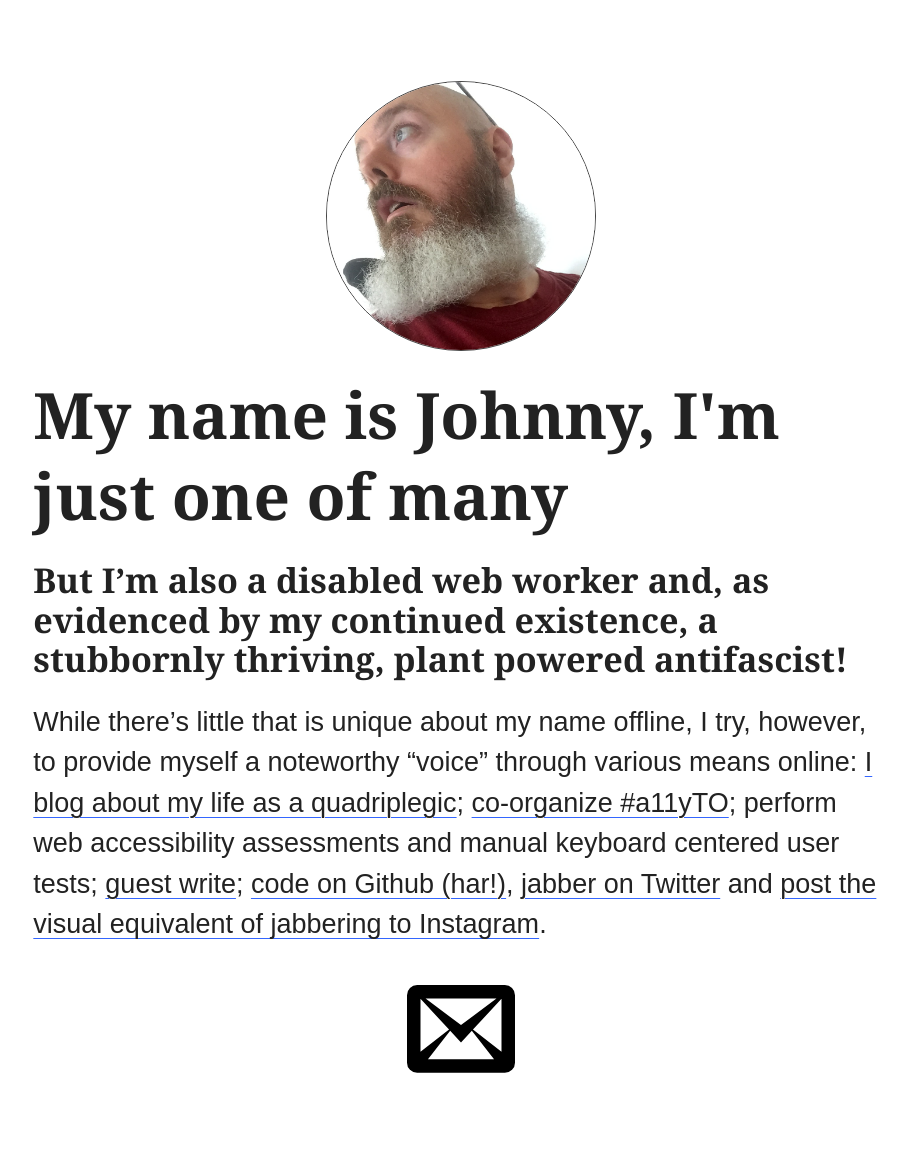
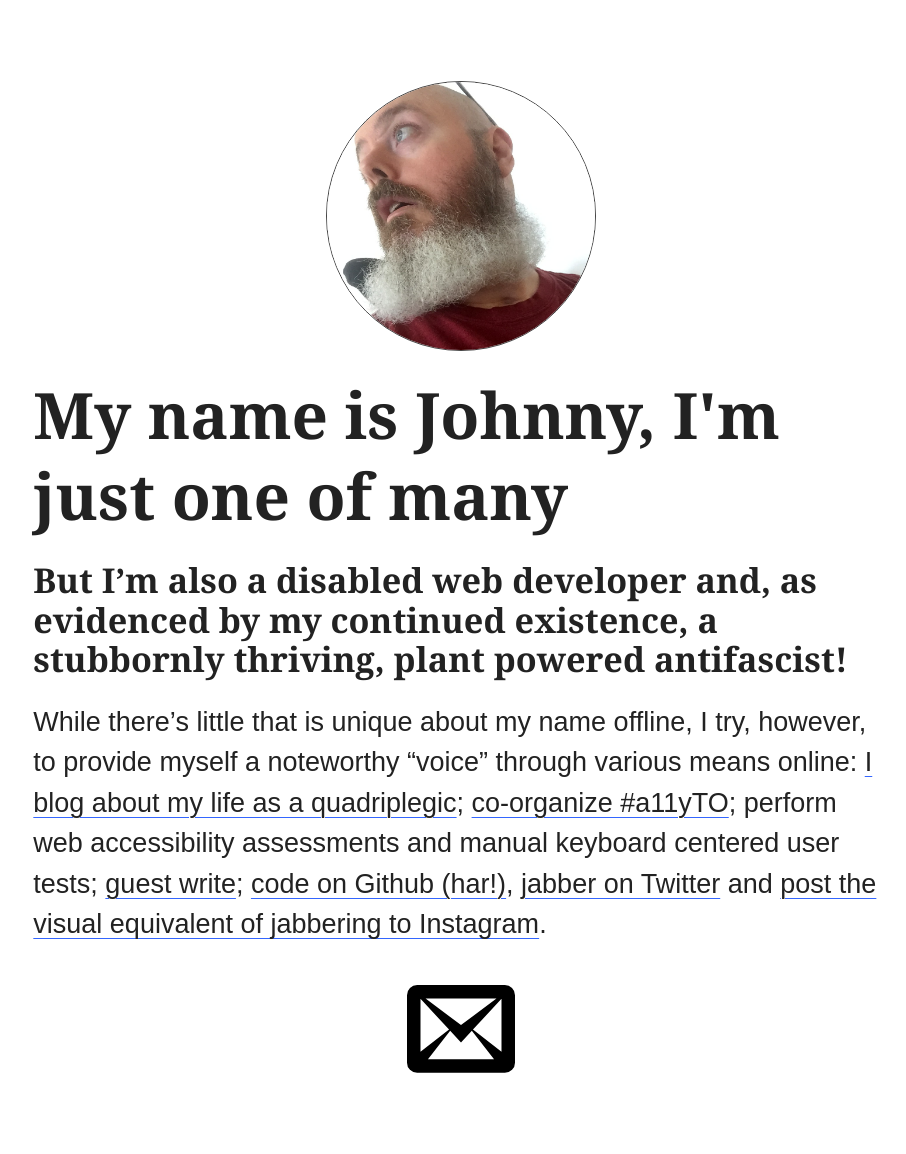
Before and after one commit to abledaccess/johnnydaux.org, a Jekyll site: the page built from index.md, in a window 1280 px wide. Shown: the whole page, without its empty margins (179-1085 px from the left). Built offline with Jekyll 4.4.1, drawn with Linux system fonts in a browser that asks for light colours.

Commit message:
Update copy

```diff
--- a/_config.yml
+++ b/_config.yml
@@ -14,7 +14,7 @@
 # You can create any custom variable you would like, and they will be accessible
 # in the templates via {{ site.myvariable }}.
 title: "My name is Johnny, I'm just one of many"
-description: "But I’m also a disabled web worker and, as evidenced by my continued existence, a stubbornly thriving, plant powered antifascist!"
+description: "But I’m also a disabled web developer and, as evidenced by my continued existence, a stubbornly thriving, plant powered antifascist!"
 email: hi@johnnydaux.org
 baseurl: "" # the subpath of your site, e.g. /blog
 url: "http://johnnydaux.org/" # the base hostname & protocol for your site, e.g. http://example.com
```
